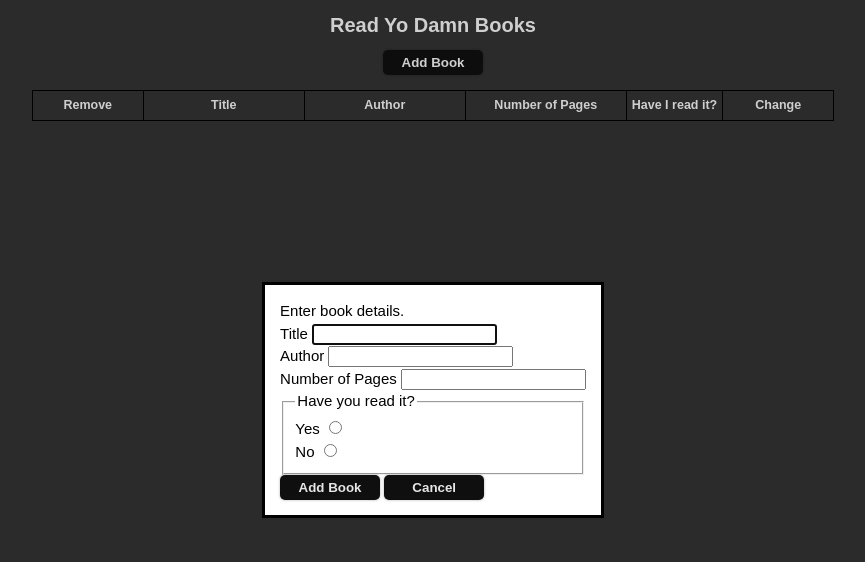
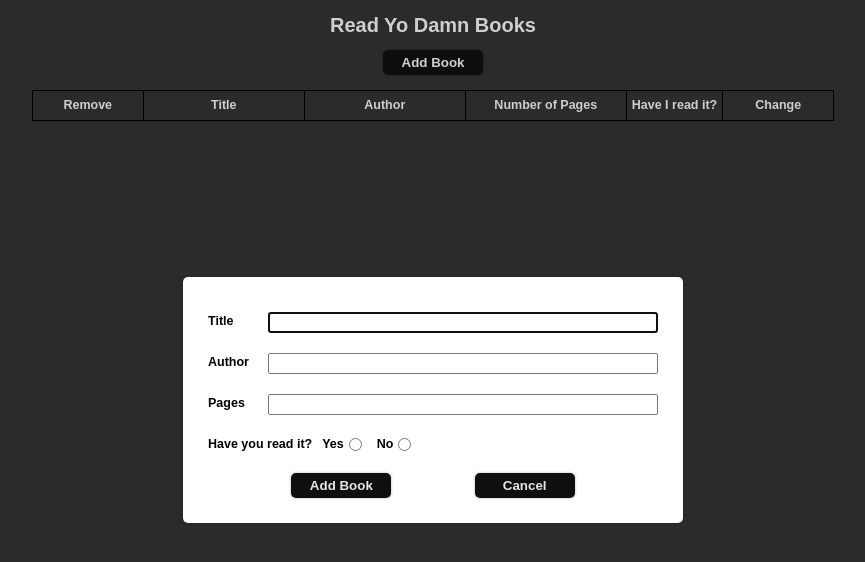
Before and after one commit to jmdelong7/Library, a plain HTML site: page index.html in a window 1280 px wide. Both pictures are taken after a click on the button "Add Book". Shown: the whole page, without its empty margins (207-1072 px from the left). Drawn offline with Linux system fonts and the light colour scheme.

Commit message:
Fieldset styling
Align legend with radio inputs.
Spacing.

```diff
--- a/index.html
+++ b/index.html
@@ -27,8 +27,6 @@
 
   <dialog id="form-dialog">
     <form method="dialog" id="form">
-      <h2>Enter book details.</h2>
-
       <div class="title-input">
         <label for="title" class="title">Title</label>
         <input id="title" name="title" type="text" required>
@@ -40,7 +38,7 @@
       </div>
 
       <div class="pages-input">
-        <label for="pages" class="pages">Number of Pages</label>
+        <label for="pages" class="pages">Pages</label>
         <input id="pages" name="pages" type="number" required>
       </div>
 
@@ -51,7 +49,6 @@
           <label for="read-yes">Yes</label>
           <input type="radio" name="read" id="read-yes" value="1" required>
         </div>
-
         <div class="read-no">
           <label for="read-no">No</label>
           <input type="radio" name="read" id="read-no" value="0">
--- a/styles.css
+++ b/styles.css
@@ -105,10 +105,58 @@ th, td {
   padding: 5px;
 }
 
-.index, .pages, .remove, .change {
-  text-align: center;
+dialog{
+  border: none;
+  border-radius: 5px;
+  box-shadow: 0 0 2px 1px rgba(0, 0, 0, 0.144);
+
 }
 
-dialog {
-  font-size: 1.5rem;
+form {
+  font-size: 1.25rem;
+  display: flex;
+  flex-direction: column;
+  width: 450px;
+  font-weight: bold;
+  padding: 15px;
 }
+
+form > :nth-child(-n+3) {
+  display: grid;
+  grid-template-columns: 60px 1fr;
+  padding: 10px 0;
+}
+
+legend {
+  float: left;
+  margin: 0;
+  padding: 0;
+}
+
+fieldset {
+  margin: 10px 0 10px 0;
+  border: none;
+  display: flex;
+  align-items: center;
+  justify-content: left;
+  padding: 0;
+}
+
+fieldset > div {
+  display: flex;
+  align-items: center;
+  justify-content: center;
+  padding-left: 10px;
+}
+
+input[type="radio"] {
+  margin: 0 5px;
+  cursor: pointer;
+}
+
+.form-buttons {
+  display: flex;
+  justify-content: space-evenly;
+  align-items: center;
+  margin-top: 10px;
+}
```
